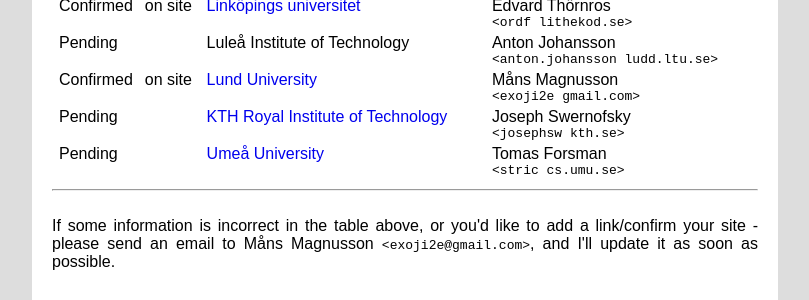
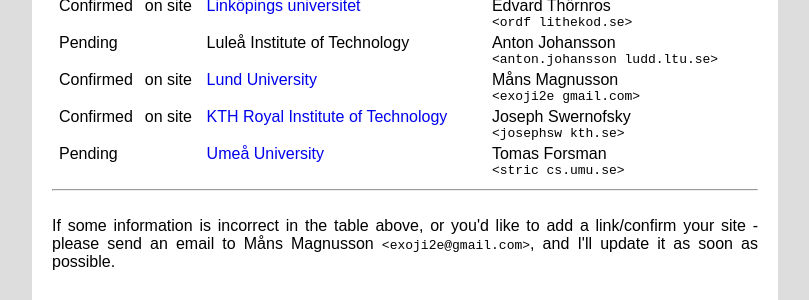
Before and after one commit to icpc/ncpc-web, a Jekyll site: the page built from ncpc2020/index.html, in a window 1280 px wide and 900 px high, scrolled down 2007 px. Shown: the part 152-452 px from the top of the window, without its empty margins (235-1044 px from the left). Built offline with Jekyll 4.4.1, drawn with Linux system fonts in a browser that asks for light colours.

Commit message:
confirm KTH

```diff
--- a/ncpc2020/index.html
+++ b/ncpc2020/index.html
@@ -361,8 +361,8 @@
     </td>
   </tr>
   <tr>
-    <td>Pending</td>
-    <td></td>
+    <td>Confirmed</td>
+    <td>on site</td>
     <td><a href="http://www.csc.kth.se/contest/ncpc">KTH Royal
       Institute of Technology</a></td>
     <td>Joseph Swernofsky
```
